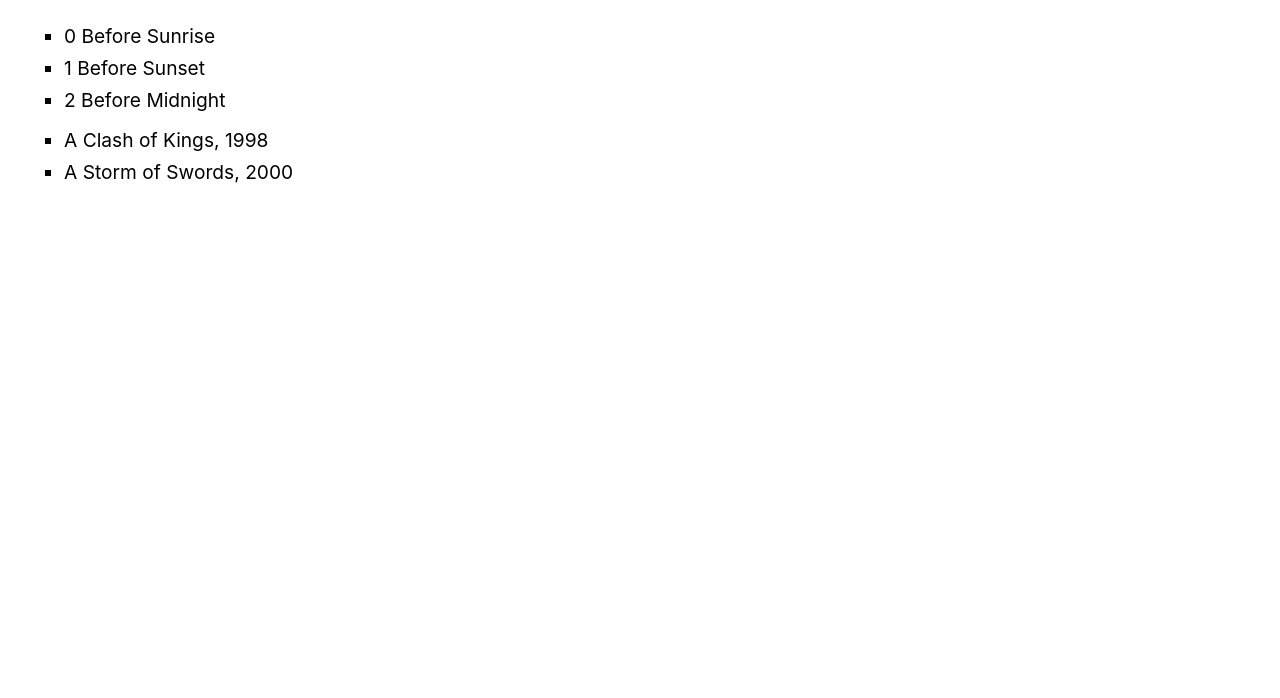
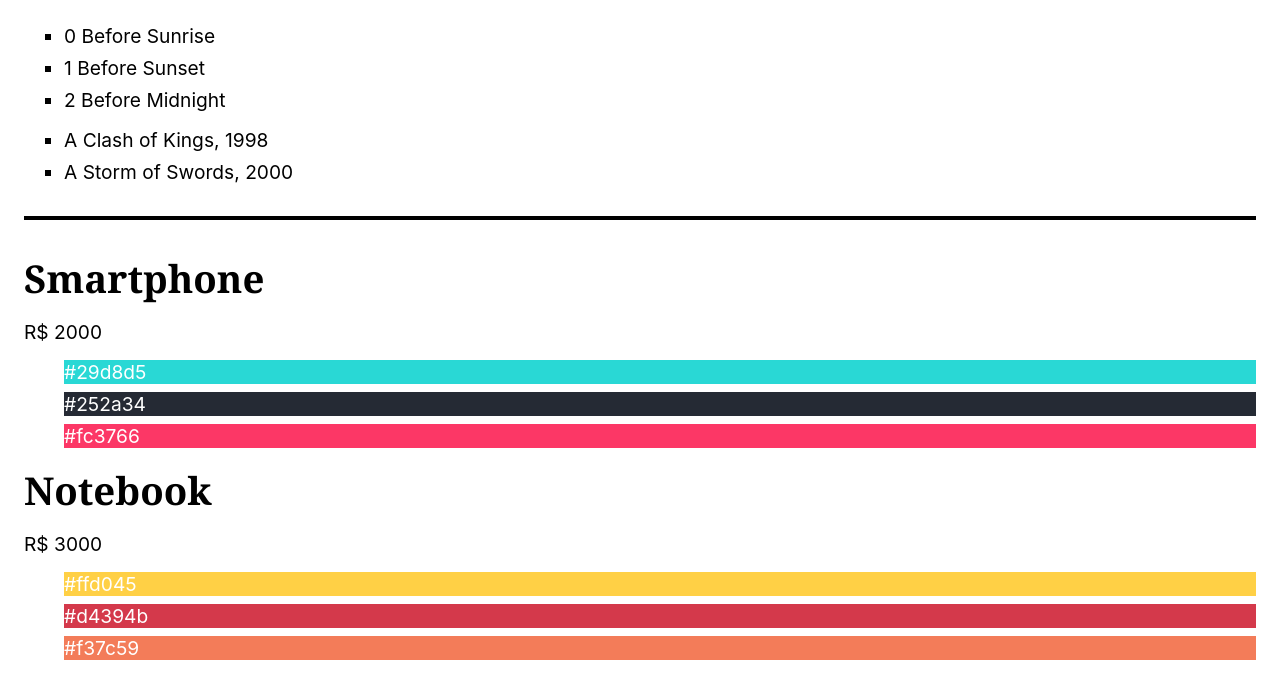
Before and after one commit to stumpf-alexandre/origamid, a React (Vite) app in the folder Modulo2/jsxComArrays/: page / in a window 1280 px wide. Shown: the top 698 px of the page. Built offline with nearby package versions, Linux system fonts and the light colour scheme.

Commit message:
exercicios com arrays e sua desestruturação

```diff
--- a/Modulo2/jsxComArrays/src/App.jsx
+++ b/Modulo2/jsxComArrays/src/App.jsx
@@ -1,4 +1,27 @@
 import React from 'react';
+
+// Organize os produtos como mostrado no vídeo
+// Mostre apenas produtos que forem mais caros que R$ 1500
+const produtos = [
+  {
+    id: 1,
+    nome: 'Smartphone',
+    preco: 'R$ 2000',
+    cores: ['#29d8d5', '#252a34', '#fc3766'],
+  },
+  {
+    id: 2,
+    nome: 'Notebook',
+    preco: 'R$ 3000',
+    cores: ['#ffd045', '#d4394b', '#f37c59'],
+  },
+  {
+    id: 3,
+    nome: 'Tablet',
+    preco: 'R$ 1500',
+    cores: ['#365069', '#47c1c8', '#f95786'],
+  },
+];
 
 const App = () => {
   const filmes = ['Before Sunrise', 'Before Sunset', 'Before Midnight'];
@@ -8,6 +31,9 @@
     {nome: 'A Clash of Kings', ano: 1998 },
     {nome: 'A Storm of Swords', ano: 2000 },
   ];
+
+  const dados = produtos.filter(({preco}) => Number(preco.replace('R$ ', '')) > 1500)
+
   return (
     <>
     <ul>
@@ -20,6 +46,16 @@
         <li key={nome}>{nome}, {ano}</li>
       ))}
     </ul>
+    <hr />
+    {dados.map(({ id, nome, preco, cores}) => <div key={id}>
+      <h1>{nome}</h1>
+      <p>{preco}</p>
+      <ul>
+        {cores.map((cor) => (
+          <li key={cor} style={{ backgroundColor: cor, color: 'white' }}>{cor}</li>
+        ))}
+      </ul>
+    </div>)}
     </>
   );
 };
```
